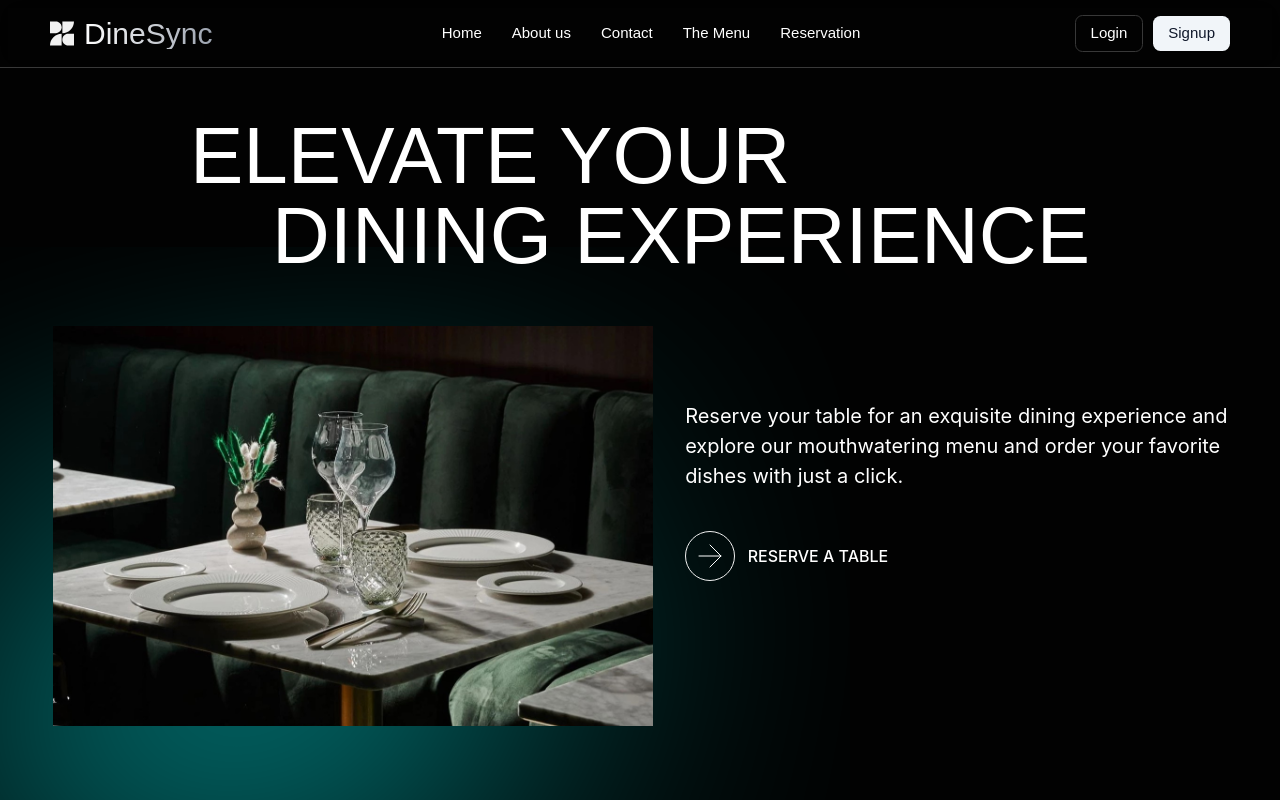
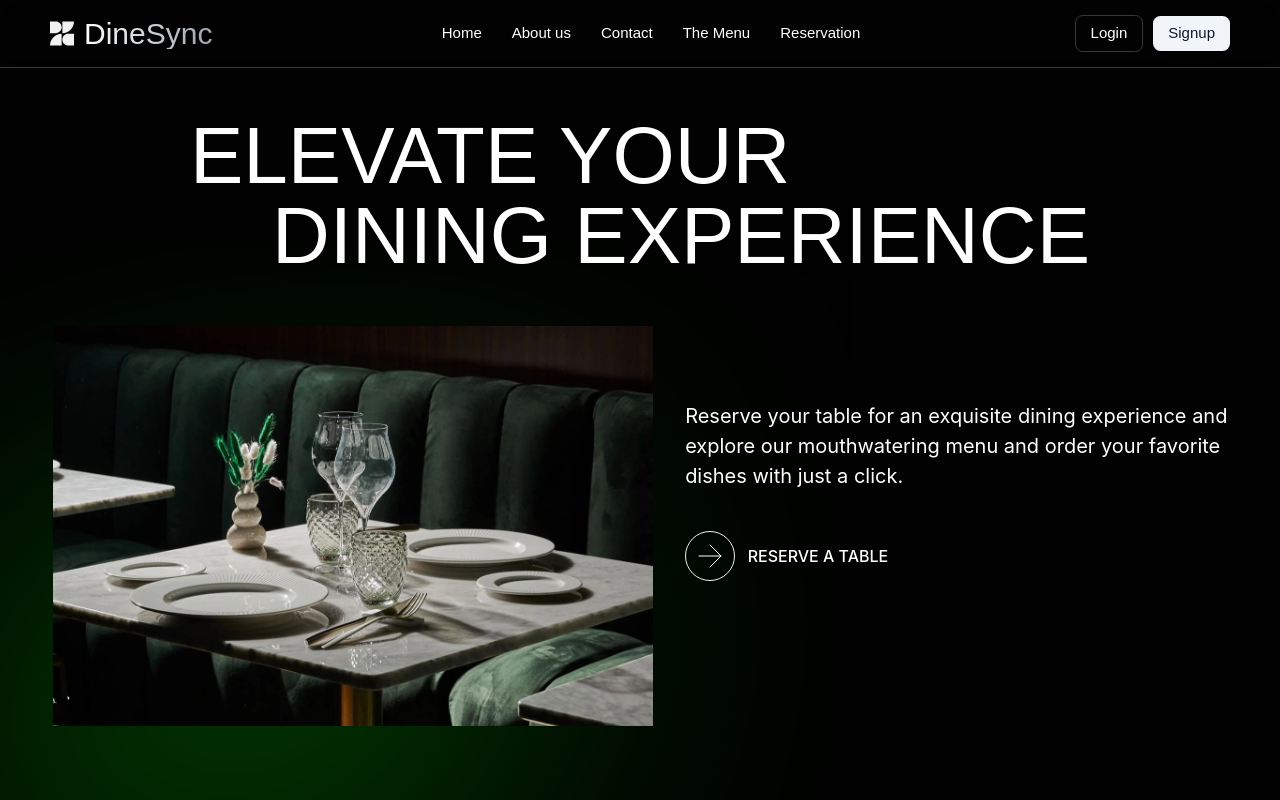
Before and after one commit to jsaugat/The-DINESYNC, a React (Vite) app in the folder client/: page / in a window 1280 px wide. Shown: the top 800 px of the page. Built offline with nearby package versions, Linux system fonts and the light colour scheme; a web font is replaced by a local one.

Commit message:
BLOB customization

```diff
--- a/client/src/Pages/HomePage.jsx
+++ b/client/src/Pages/HomePage.jsx
@@ -25,7 +25,7 @@ function HomePage() {
             rx="320.234"
             ry="115.739"
             transform="rotate(-16.669 633.976 468.732)"
-            fill="cyan"
+            fill="green"
           />
         </g>
         <defs>
```
